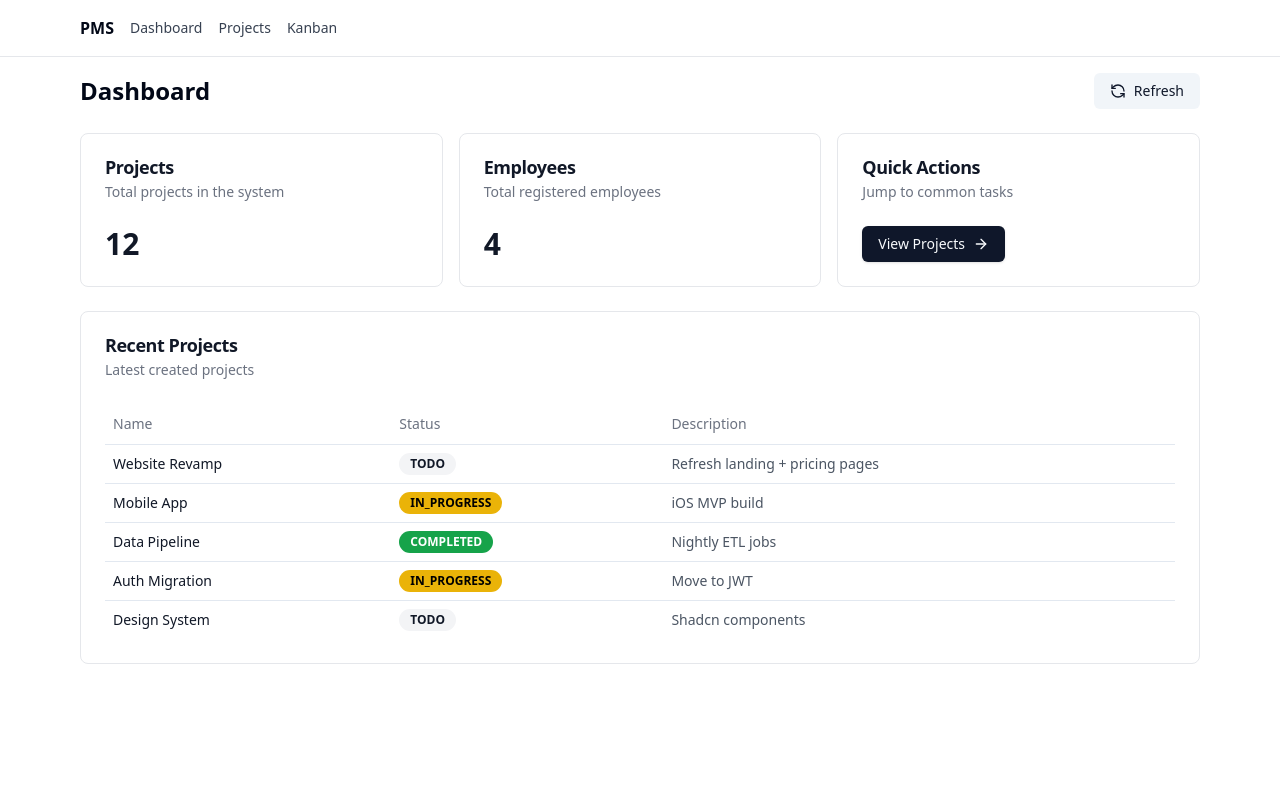
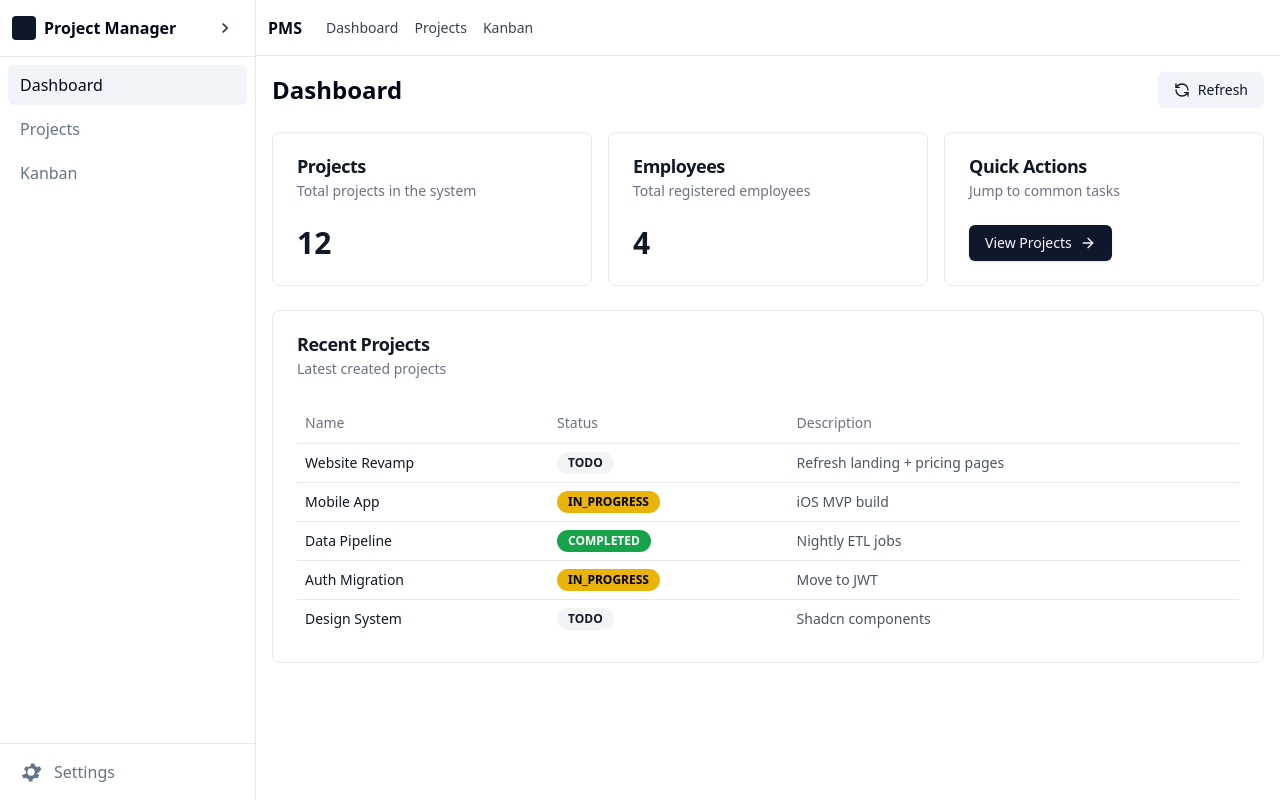
Before and after one commit to yagmurcicekdagi/project_management_system, a React (Vite) app in the folder frontend/: page /dashboard in a window 1280 px wide. Built offline with nearby package versions, Linux system fonts and the light colour scheme.

Commit message:
feat: implement a SideBar component

```diff
--- a/frontend/src/App.jsx
+++ b/frontend/src/App.jsx
@@ -1,19 +1,35 @@
-import React from "react";
+import React, { useState } from "react";
 import { Routes, Route, Link, Navigate } from "react-router-dom";
 import Dashboard from "./pages/Dashboard";
 import Kanban from "./pages/Kanban";
 import { Toaster } from "sonner";
+import Sidebar from "./components/Sidebar";
+import SidebarTrigger from "./components/SidebarTrigger";
 
 export default function App() {
+  const [collapsed, setCollapsed] = useState(false);
+
+  const items = [
+    { label: "Dashboard", to: "/dashboard" },
+    { label: "Projects", to: "/projects" },
+    { label: "Kanban", to: "/kanban" },
+  ];
+
   return (
-    <div className="min-h-full">
-      <header className="sticky top-0 z-10 border-b border-gray-200 bg-white/70 backdrop-blur dark:border-zinc-800 dark:bg-zinc-900/70">
-        <div className="mx-auto flex max-w-6xl items-center justify-between p-4">
-          <div className="flex items-center gap-4">
+    <div className="min-h-screen">
+      <Sidebar
+        items={items}
+        collapsed={collapsed}
+        onCollapseChange={setCollapsed}
+        logo={<div className="size-6 rounded bg-primary" />}
+      />
+      <div className={collapsed ? "pl-[72px]" : "pl-64"}>
+        <header className="sticky top-0 z-10 h-14 border-b border-gray-200 bg-white/70 backdrop-blur dark:border-zinc-800 dark:bg-zinc-900/70 flex items-center gap-2 px-3">
+          {/* Removed header hamburger; toggle lives in the rail */}
           <Link to="/dashboard" className="font-semibold">
             PMS
           </Link>
-            <nav className="flex items-center gap-4 text-sm text-gray-700 dark:text-zinc-300">
+          <nav className="ml-4 flex items-center gap-4 text-sm text-gray-700 dark:text-zinc-300">
             <Link to="/dashboard" className="hover:underline">
               Dashboard
             </Link>
@@ -24,8 +40,6 @@ export default function App() {
               Kanban
             </Link>
           </nav>
-          </div>
-        </div>
         </header>
         <Toaster richColors position="top-right" />
         <main>
@@ -37,6 +51,7 @@ export default function App() {
           </Routes>
         </main>
       </div>
+    </div>
   );
 }
 
--- /dev/null
+++ b/frontend/src/components/Sidebar.jsx
@@ -0,0 +1,153 @@
+import React from "react";
+import { Link, useLocation } from "react-router-dom";
+import Separator from "./ui/separator";
+import {
+  Tooltip,
+  TooltipContent,
+  TooltipProvider,
+  TooltipTrigger,
+} from "./ui/tooltip";
+import { Button } from "./ui/button";
+import { cn } from "../lib/utils";
+
+function SidebarItem({ item, collapsed, active }) {
+  const content = (
+    <div
+      className={cn(
+        "flex items-center gap-3 px-3 py-2 rounded-md transition-colors",
+        active
+          ? "bg-muted text-foreground"
+          : "text-muted-foreground hover:text-foreground hover:bg-muted",
+      )}
+    >
+      {item.icon ? <span className="shrink-0">{item.icon}</span> : null}
+      {!collapsed && <span className="truncate">{item.label}</span>}
+    </div>
+  );
+
+  if (collapsed) {
+    return (
+      <TooltipProvider>
+        <Tooltip delayDuration={150}>
+          <TooltipTrigger asChild>
+            <Link to={item.to} className="block">
+              {content}
+            </Link>
+          </TooltipTrigger>
+          <TooltipContent side="right">{item.label}</TooltipContent>
+        </Tooltip>
+      </TooltipProvider>
+    );
+  }
+
+  return (
+    <Link to={item.to} className="block">
+      {content}
+    </Link>
+  );
+}
+
+export function Sidebar({
+  items = [],
+  logo = null,
+  footer = null,
+  collapsed = false,
+  onCollapseChange = () => {},
+  className = "",
+}) {
+  const location = useLocation();
+  const width = collapsed ? "w-[72px]" : "w-64";
+
+  return (
+    <aside
+      className={cn(
+        "fixed inset-y-0 left-0 z-40 border-r bg-background",
+        width,
+        className,
+      )}
+    >
+      <div className="flex h-full flex-col">
+        <div className="flex h-14 items-center justify-between px-3">
+          <div className="flex items-center gap-2 overflow-hidden">
+            {collapsed ? null : logo}
+            {!collapsed && (
+              <span className="font-semibold truncate">Project Manager</span>
+            )}
+          </div>
+          <Button
+            variant="ghost"
+            size="icon"
+            onClick={() => onCollapseChange(!collapsed)}
+            aria-label={collapsed ? "Expand sidebar" : "Collapse sidebar"}
+          >
+            {collapsed ? (
+              <svg
+                width="22"
+                height="22"
+                viewBox="0 0 24 24"
+                className="opacity-80"
+              >
+                <path
+                  fill="currentColor"
+                  d="M3 6h18v2H3zm0 5h18v2H3zm0 5h18v2H3z"
+                />
+              </svg>
+            ) : (
+              <svg
+                width="20"
+                height="20"
+                viewBox="0 0 24 24"
+                className="opacity-80"
+              >
+                <path
+                  fill="currentColor"
+                  d="M8.59 16.59L10 18l6-6l-6-6l-1.41 1.41L13.17 12z"
+                />
+              </svg>
+            )}
+          </Button>
+        </div>
+        <Separator />
+        <nav className="flex-1 overflow-y-auto p-2">
+          <ul className="space-y-1">
+            {items.map((item) => (
+              <li key={item.to}>
+                <SidebarItem
+                  item={item}
+                  collapsed={collapsed}
+                  active={location.pathname === item.to}
+                />
+              </li>
+            ))}
+          </ul>
+        </nav>
+        <Separator />
+        <div className="p-2 mt-auto">
+          {footer ? (
+            footer
+          ) : (
+            <button
+              type="button"
+              className={cn(
+                "w-full flex items-center gap-3 px-3 py-2 rounded-md text-muted-foreground hover:text-foreground hover:bg-muted",
+                collapsed && "justify-center",
+              )}
+            >
+              <span className="shrink-0">
+                <svg width="22" height="22" viewBox="0 0 24 24">
+                  <path
+                    fill="currentColor"
+                    d="M12 8a4 4 0 1 1 0 8a4 4 0 0 1 0-8m9.44 4.5c0-.52-.05-1.03-.14-1.53l2.12-1.65l-2-3.46l-2.49 1a8.43 8.43 0 0 0-2.65-1.53l-.38-2.65h-4l-.38 2.65a8.43 8.43 0 0 0-2.65 1.53l-2.49-1l-2 3.46l2.12 1.65c-.09.5-.14 1.01-.14 1.53s.05 1.03.14 1.53L2 15.68l2 3.46l2.49-1c.78.63 1.68 1.14 2.65 1.53l.38 2.65h4l.38-2.65c.97-.39 1.87-.9 2.65-1.53l2.49 1l2-3.46l-2.12-1.65c.09-.5.14-1.01.14-1.53"
+                  />
+                </svg>
+              </span>
+              {!collapsed && <span>Settings</span>}
+            </button>
+          )}
+        </div>
+      </div>
+    </aside>
+  );
+}
+
+export default Sidebar;
--- /dev/null
+++ b/frontend/src/components/SidebarTrigger.jsx
@@ -0,0 +1,20 @@
+import React from 'react'
+import { Button } from './ui/button'
+
+export function SidebarTrigger({ collapsed, onClick, className = '' }) {
+  return (
+    <Button
+      variant="ghost"
+      size="icon"
+      onClick={onClick}
+      className={className}
+      aria-label={collapsed ? 'Expand sidebar' : 'Collapse sidebar'}
+    >
+      <svg width="20" height="20" viewBox="0 0 24 24" className="opacity-80">
+        <path fill="currentColor" d="M3 6h18v2H3zm0 5h18v2H3zm0 5h18v2H3z" />
+      </svg>
+    </Button>
+  )
+}
+
+export default SidebarTrigger
--- /dev/null
+++ b/frontend/src/components/ui/separator.jsx
@@ -0,0 +1,7 @@
+import React from 'react'
+
+export function Separator({ className = '' }) {
+  return <div className={`h-px w-full bg-gray-200 dark:bg-zinc-800 ${className}`} />
+}
+
+export default Separator
--- /dev/null
+++ b/frontend/src/components/ui/tooltip.jsx
@@ -0,0 +1,34 @@
+import * as React from "react";
+
+export function TooltipProvider({ children }) {
+  return children;
+}
+
+const TooltipContext = React.createContext({ content: null });
+
+export function Tooltip({ children }) {
+  return <>{children}</>;
+}
+
+export function TooltipTrigger({ asChild, children }) {
+  const [title, setTitle] = React.useState("");
+  const child = React.Children.only(children);
+  return React.cloneElement(child, {
+    title: child.props.title ?? title,
+    onMouseEnter: (e) => {
+      if (child.props.onMouseEnter) child.props.onMouseEnter(e);
+    },
+  });
+}
+
+export function TooltipContent({ children }) {
+  // No floating UI; rely on title on trigger. Render nothing.
+  return null;
+}
+
+export default {
+  TooltipProvider,
+  Tooltip,
+  TooltipTrigger,
+  TooltipContent,
+};
```
Lines whose indentation alone changed are shown as unchanged.
